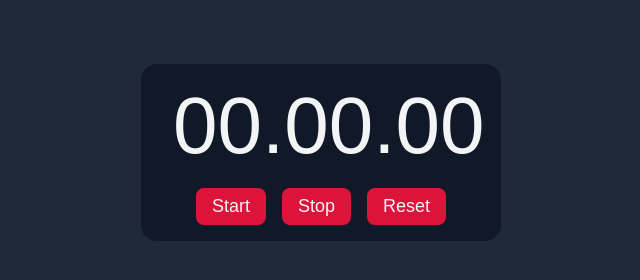
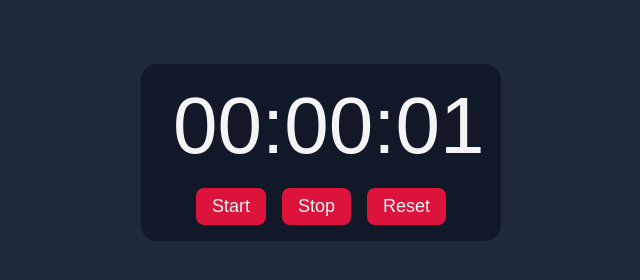
Before and after one commit to Swetk19/JS-PROJECT-STOPWATCH, a plain HTML site: page index.html in a window 1280 px wide. Shown: the whole page, without its empty margins (319-959 px from the left). Drawn offline with Linux system fonts and the light colour scheme.

Commit message:
first commit

```diff
--- a/index.html
+++ b/index.html
@@ -19,7 +19,7 @@
         </div>
 
     </div>
+    <script src="script.js"></script>
 
-    <script src="main.js"</script>
 </body>
 </html>
```
Also changed, not shown: script.js (renamed from main.js).
